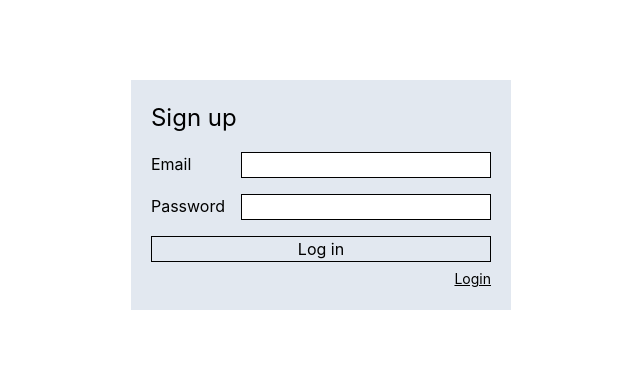
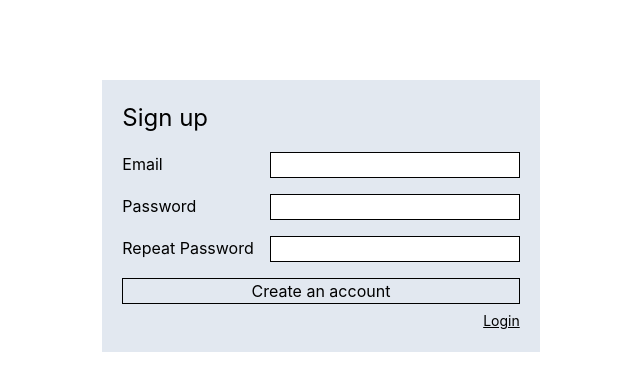
Before and after one commit to Dmitryschastny/db-course_client, a React (Create React App) app: page /signup in a window 1280 px wide. Shown: the top 390 px of the page, without its empty margins (319-959 px from the left). Built offline with nearby package versions, Linux system fonts and the light colour scheme.

Commit message:
Add http and service structure

```diff
--- a/package.json
+++ b/package.json
@@ -10,6 +10,8 @@
     "@types/node": "^12.0.0",
     "@types/react": "^16.9.0",
     "@types/react-dom": "^16.9.0",
+    "axios": "^0.19.2",
+    "formik": "^2.1.4",
     "react": "^16.13.1",
     "react-dom": "^16.13.1",
     "react-router-dom": "^5.1.2",
--- /dev/null
+++ b/src/http/AxiosHttpProxy.ts
@@ -0,0 +1,34 @@
+import { AxiosInstance, AxiosRequestConfig } from 'axios';
+import { Http, Response } from './types';
+
+export class AxiosHttpProxy implements Http {
+  private readonly axios: AxiosInstance;
+
+  constructor(axios: AxiosInstance) {
+    this.axios = axios;
+  }
+
+  async delete(path: string, config?: AxiosRequestConfig): Promise<Response> {
+    return this.axios.delete(path, config);
+  }
+
+  async get(path: string, config?: AxiosRequestConfig): Promise<Response> {
+    return this.axios.get(path, config);
+  }
+
+  async post(
+    path: string,
+    data: any,
+    config?: AxiosRequestConfig
+  ): Promise<Response> {
+    return this.axios.post(path, data, config);
+  }
+
+  async put(
+    path: string,
+    data: any,
+    config?: AxiosRequestConfig
+  ): Promise<Response> {
+    return this.axios.put(path, data, config);
+  }
+}
--- /dev/null
+++ b/src/http/axios.config.ts
@@ -0,0 +1,16 @@
+import axios from 'axios';
+
+const BASE_API_URL = 'http://localhost:3000';
+
+const axiosInstance = axios.create({
+  baseURL: BASE_API_URL,
+  responseType: 'json',
+});
+
+axiosInstance.interceptors.request.use(config => {
+  const { headers } = config;
+
+  return config;
+});
+
+export { axiosInstance };
--- /dev/null
+++ b/src/http/http.config.ts
@@ -0,0 +1,5 @@
+import { AxiosHttpProxy } from 'http/AxiosHttpProxy';
+import { axiosInstance } from 'http/axios.config';
+import { Http } from 'http/types';
+
+export const http = new AxiosHttpProxy(axiosInstance) as Http;
--- /dev/null
+++ b/src/http/index.ts
@@ -0,0 +1,2 @@
+export * from './types';
+export * from './http.config';
--- /dev/null
+++ b/src/http/types.ts
@@ -0,0 +1,17 @@
+import { AxiosRequestConfig } from 'axios';
+
+export interface Http {
+  get(path: string, config?: AxiosRequestConfig): Promise<Response>;
+  post(path: string, data: any, config?: AxiosRequestConfig): Promise<Response>;
+  put(path: string, data: any, config?: AxiosRequestConfig): Promise<Response>;
+  delete(path: string, config?: AxiosRequestConfig): Promise<Response>;
+}
+
+export interface Response<T = any> {
+  data: T;
+  status: number;
+  statusText: string;
+  headers: any;
+  config: AxiosRequestConfig;
+  request?: any;
+}
--- a/src/pages/SignIn/index.tsx
+++ b/src/pages/SignIn/index.tsx
@@ -1,9 +1,29 @@
 import React from 'react';
 import { Link } from 'react-router-dom';
+import { Field, Form, Formik, FormikConfig } from 'formik';
+import { clients } from 'services/clients.config';
+
+interface FormikValues {
+  email: string;
+  password: string;
+}
 
 const SignIn: React.FC = () => {
+  const formikConfig: FormikConfig<FormikValues> = {
+    initialValues: {
+      email: '',
+      password: '',
+    },
+    onSubmit: values => {
+      // clients.users.create(values);
+    },
+  };
+
   return (
     <div className="flex flex-col items-center h-full">
+      <Formik {...formikConfig}>
+        {formik => (
+          <Form>
             <div className="flex flex-col mt-20 p-5 bg-gray-300">
               <div className="text-2xl mb-4">Sign in</div>
 
@@ -11,21 +31,26 @@ const SignIn: React.FC = () => {
                 <label className="w-full mr-4" htmlFor="email">
                   Email
                 </label>
-          <input id="email" type="text" />
+                <Field id="email" type="email" name="email" />
               </div>
               <div className="flex justify-between mb-4">
                 <label className="w-full mr-4" htmlFor="password">
                   Password
                 </label>
-          <input id="password" type="text" />
+                <Field id="password" type="password" name="password" />
               </div>
-        <button className="mb-1" type="button">Log in</button>
+              <button className="mb-1" type="submit">
+                Log in
+              </button>
               <div className="text-right">
                 <Link className="text-sm" to="/signup">
                   Create an account
                 </Link>
               </div>
             </div>
+          </Form>
+        )}
+      </Formik>
     </div>
   );
 };
--- a/src/pages/SignUp/index.tsx
+++ b/src/pages/SignUp/index.tsx
@@ -1,9 +1,31 @@
 import React from 'react';
 import { Link } from 'react-router-dom';
+import { Field, Form, Formik, FormikConfig } from 'formik';
+import { clients } from 'services/clients.config';
+
+interface FormikValues {
+  email: string;
+  password: string;
+  repeatPassword: string;
+}
 
 const SignUp: React.FC = () => {
+  const formikConfig: FormikConfig<FormikValues> = {
+    initialValues: {
+      email: '',
+      password: '',
+      repeatPassword: '',
+    },
+    onSubmit: values => {
+      clients.users.create(values);
+    },
+  };
+
   return (
     <div className="flex flex-col items-center h-full">
+      <Formik {...formikConfig}>
+        {formik => (
+          <Form>
             <div className="flex flex-col mt-20 p-5 bg-gray-300">
               <div className="text-2xl mb-4">Sign up</div>
 
@@ -11,26 +33,32 @@ const SignUp: React.FC = () => {
                 <label className="w-full mr-4" htmlFor="email">
                   Email
                 </label>
-          <input id="email" type="text" />
+                <Field id="email" type="email" name="email" />
               </div>
-
               <div className="flex justify-between mb-4">
                 <label className="w-full mr-4" htmlFor="password">
                   Password
                 </label>
-          <input id="password" type="text" />
+                <Field id="password" type="password" name="password" />
               </div>
-
-        <button className="mb-1" type="button">
-          Log in
+              <div className="flex justify-between mb-4">
+                <label className="w-full mr-4" htmlFor="password">
+                  Repeat Password
+                </label>
+                <Field id="password" type="password" name="repeatPassword" />
+              </div>
+              <button className="mb-1" type="submit">
+                Create an account
               </button>
-
               <div className="text-right">
                 <Link className="text-sm" to="/signin">
                   Login
                 </Link>
               </div>
             </div>
+          </Form>
+        )}
+      </Formik>
     </div>
   );
 };
--- /dev/null
+++ b/src/services/CrudService.ts
@@ -0,0 +1,32 @@
+import { Http, Response } from 'http/types';
+
+export abstract class CrudService<T = any, R = any> {
+  protected readonly path: string;
+
+  protected readonly http: Http;
+
+  constructor(path: string, http: Http) {
+    this.path = path;
+    this.http = http;
+  }
+
+  create(data: T): Promise<Response<R>> {
+    return this.http.post(this.path, data);
+  }
+
+  getAll(): Promise<Response<R[]>> {
+    return this.http.get(this.path);
+  }
+
+  getById(id: number): Promise<Response<R>> {
+    return this.http.get(`${this.path}/${id}`);
+  }
+
+  update(id: number, data: T): Promise<Response<R>> {
+    return this.http.put(`${this.path}/${id}`, data);
+  }
+
+  delete(id: number): Promise<Response> {
+    return this.http.delete(`${this.path}/${id}`);
+  }
+}
--- /dev/null
+++ b/src/services/UsersService/index.ts
@@ -0,0 +1,10 @@
+import { Http, Response } from 'http/types';
+import { CrudService } from '../CrudService';
+
+export class UsersService extends CrudService {
+  constructor(http: Http) {
+    super('users', http);
+  }
+}
+
+// export * from './types';
--- /dev/null
+++ b/src/services/UsersService/types.ts
@@ -0,0 +1 @@
+export const a = 5;
--- /dev/null
+++ b/src/services/clients.config.ts
@@ -0,0 +1,6 @@
+import { http } from 'http/http.config';
+import { UsersService } from './UsersService';
+
+export const clients = {
+  users: new UsersService(http),
+};
```
Also changed, not shown: 1 other file (tests, documents, lock files or other folders). Lines whose indentation alone changed are shown as unchanged.
